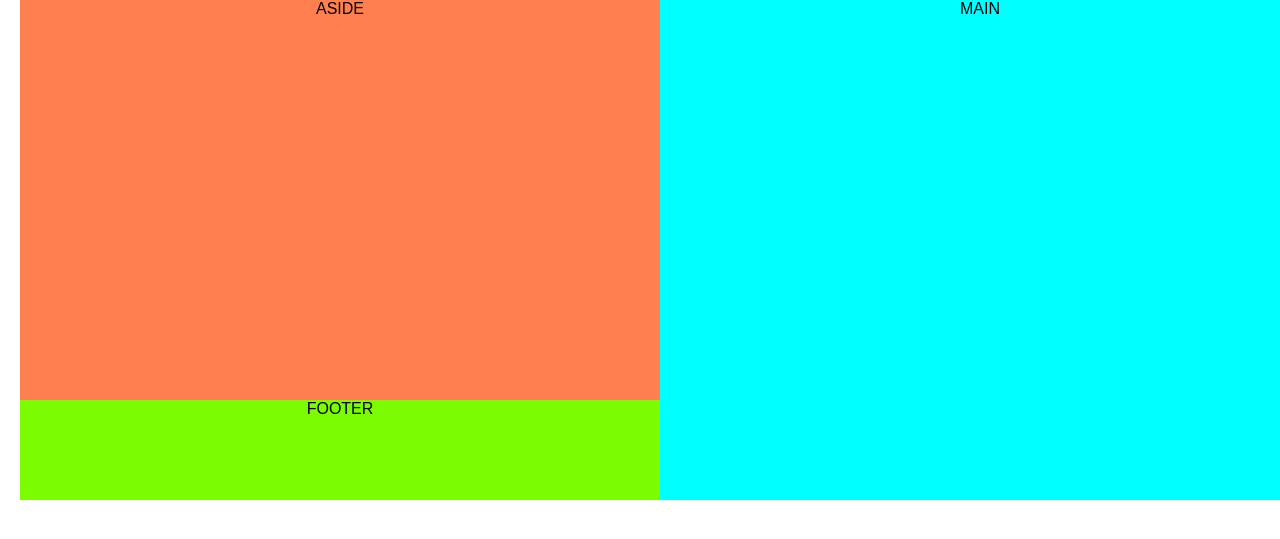
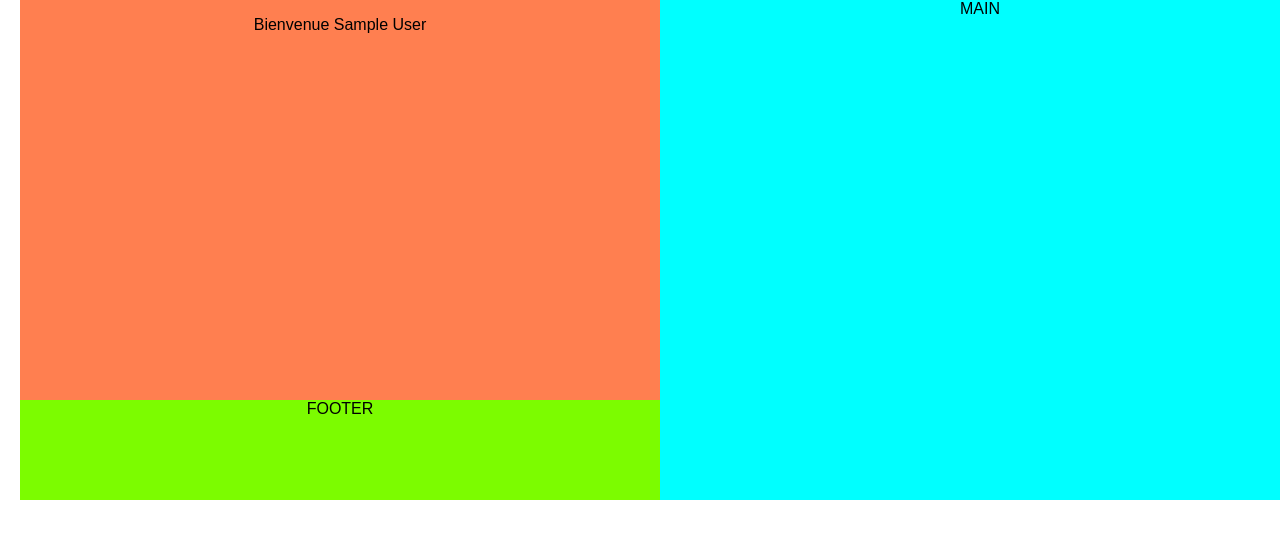
Before and after one commit to Ssada922/ProjetGDPA, a PHP site: page /Acceuil_Administrateur.php in a window 1280 px wide. Shown: the part 100-639 px from the top of the page. Run offline with PHP 8.4, Linux system fonts and the light colour scheme; the visitor is signed in with stand-in values (Sample User, id 1).

Commit message:
Acceuil_Administrateur.php

```diff
--- a/Acceuil_Administrateur.php
+++ b/Acceuil_Administrateur.php
@@ -31,7 +31,8 @@
               <button type="button" ><a href="ajoutCategories.php">Creer Categories</a></button>
            </nav>
          </header>
-         <aside>ASIDE</aside>
+         <aside>
+          <?php echo"<p class='msgBienvenue'>Bienvenue ".$_SESSION['prenom']."</p>"; ?></aside>
          <main>MAIN</main>
          <footer>FOOTER</footer>
 
```
